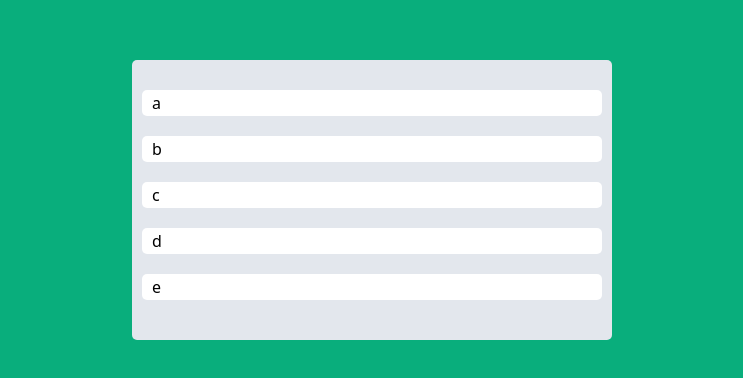
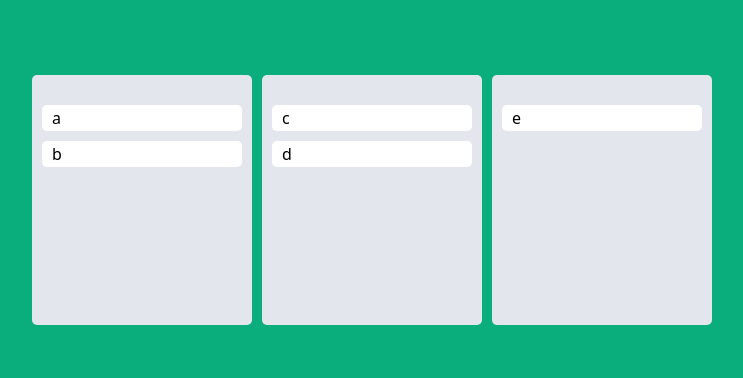
Before and after one commit to ahyeonmin/react-trello, a React (Create React App) app: page / in a window 1280 px wide. Shown: the part 200-578 px from the top of the page, without its empty margins (268-1011 px from the left). Built offline with nearby package versions, Linux system fonts and the light colour scheme.

Commit message:
Board Refactoring / Object.keys(toDos)

```diff
--- a/src/App.tsx
+++ b/src/App.tsx
@@ -4,6 +4,7 @@
 import { useRecoilState } from 'recoil';
 import { toDoState } from './atoms';
 import DraggableCard from './Components/DraggableCard';
+import Board from './Components/Board';
 
 const Wrapper = styled.div`
   display: flex;
@@ -16,42 +17,27 @@
 const Boards = styled.div`
   display: grid;
   width: 100%;
-  max-width: 480px;
-  grid-template-columns: repeat(1, 1fr);
-`;
-const Board = styled.div`
-  min-height: 200px;
-  padding: 20px 10px;
-  padding-top: 30px;
-  background-color: ${(props) => props.theme.boardColor};
-  border-radius: 5px;
+  max-width: 680px;
+  grid-template-columns: repeat(3, 1fr);
+  gap: 10px;
 `;
 
 function App() {
   const [ toDos, setToDos ] = useRecoilState(toDoState);
   const onDragEnd = ({ draggableId, destination, source }: DropResult) => { // 드래그가 끝났을 때 실행되는 함수
-    if(!destination) return; // destination이 없으면 그냥 반환
+/*     if(!destination) return; // destination이 없으면 그냥 반환
     setToDos((crrToDo) => {
       const toDosCopy = [...crrToDo];
       toDosCopy.splice(source.index, 1); // 1) 최근에 움직여진 아이템을 삭제
       toDosCopy.splice(destination?.index, 0, draggableId); // 2) 삭제된 아이템을 (아무것도 삭제하지 않고) 도착한 지점에 다시 넣기, 제자리에 놓는 경우 destination이 없을 수 있음
       return toDosCopy;
-    })
+    })  */
   };
   return (
     <DragDropContext onDragEnd={onDragEnd}>
       <Wrapper>
         <Boards>
-          <Droppable droppableId='one'>
-            {(magic) => (
-              <Board ref={magic.innerRef} {...magic.droppableProps}>
-                {toDos.map((toDo, index) => (
-                  <DraggableCard key={toDo} index={index} toDo={toDo} />
-                ))}
-                {magic.placeholder} {/* Card 이동 시 Board 사이즈 유지 */}
-              </Board>
-            )}
-          </Droppable>
+          {Object.keys(toDos).map((boardId) => <Board key={boardId} toDos={toDos[boardId]} boardId={boardId}/>)}
         </Boards>
       </Wrapper>
     </DragDropContext>
--- /dev/null
+++ b/src/Components/Board.tsx
@@ -0,0 +1,33 @@
+import { Droppable } from "react-beautiful-dnd";
+import { styled } from "styled-components";
+import DraggableCard from "./DraggableCard";
+
+const Wrapper = styled.div`
+  min-height: 200px;
+  padding: 20px 10px;
+  padding-top: 30px;
+  background-color: ${(props) => props.theme.boardColor};
+  border-radius: 5px;
+`;
+
+interface IBoardProps {
+    toDos: string[];
+    boardId: string;
+};
+
+function Board({ toDos, boardId }: IBoardProps) {
+    return (
+        <Droppable droppableId={boardId}>
+            {(magic) => (
+                <Wrapper ref={magic.innerRef} {...magic.droppableProps}>
+                    {toDos.map((toDo, index) => (
+                        <DraggableCard key={toDo} index={index} toDo={toDo} />
+                    ))}
+                    {magic.placeholder} {/* Card 이동 시 Board 사이즈 유지 */}
+                </Wrapper>
+            )}
+      </Droppable>
+    );
+}
+
+export default Board;
--- a/src/Components/DraggableCard.tsx
+++ b/src/Components/DraggableCard.tsx
@@ -3,7 +3,7 @@
 import { styled } from "styled-components";
 
 const Card = styled.div`
-  margin-bottom: 20px;
+  margin-bottom: 10px;
   padding: 5px 10px;
   background-color: ${(props) => props.theme.cardColor};
   border-radius: 5px;
@@ -15,7 +15,6 @@
 };
 
 function DraggableCard({ toDo, index }: IDraggableCard) {
-    console.log(toDo + ` has been rendered`);
     return (
         <Draggable key={toDo} draggableId={toDo} index={index} /* key와 draggableId가 같아야 함 */>
             {(magic) => <Card ref={magic.innerRef} {...magic.draggableProps} {...magic.dragHandleProps}> {toDo} </Card>}
--- a/src/atoms.tsx
+++ b/src/atoms.tsx
@@ -1,6 +1,14 @@
 import { atom } from "recoil"
 
-export const toDoState = atom({
+interface IToDoState { // 유저가 Board를 추가할 수 있도록
+    [key: string]: string[]
+}
+
+export const toDoState = atom<IToDoState>({
     key: "toDo",
-    default: ["a", "b", "c", "d", "e"],
+    default: {
+        to_do: ["a", "b"],
+        doing: ["c", "d"],
+        done: ["e"],
+    },
 });
```
